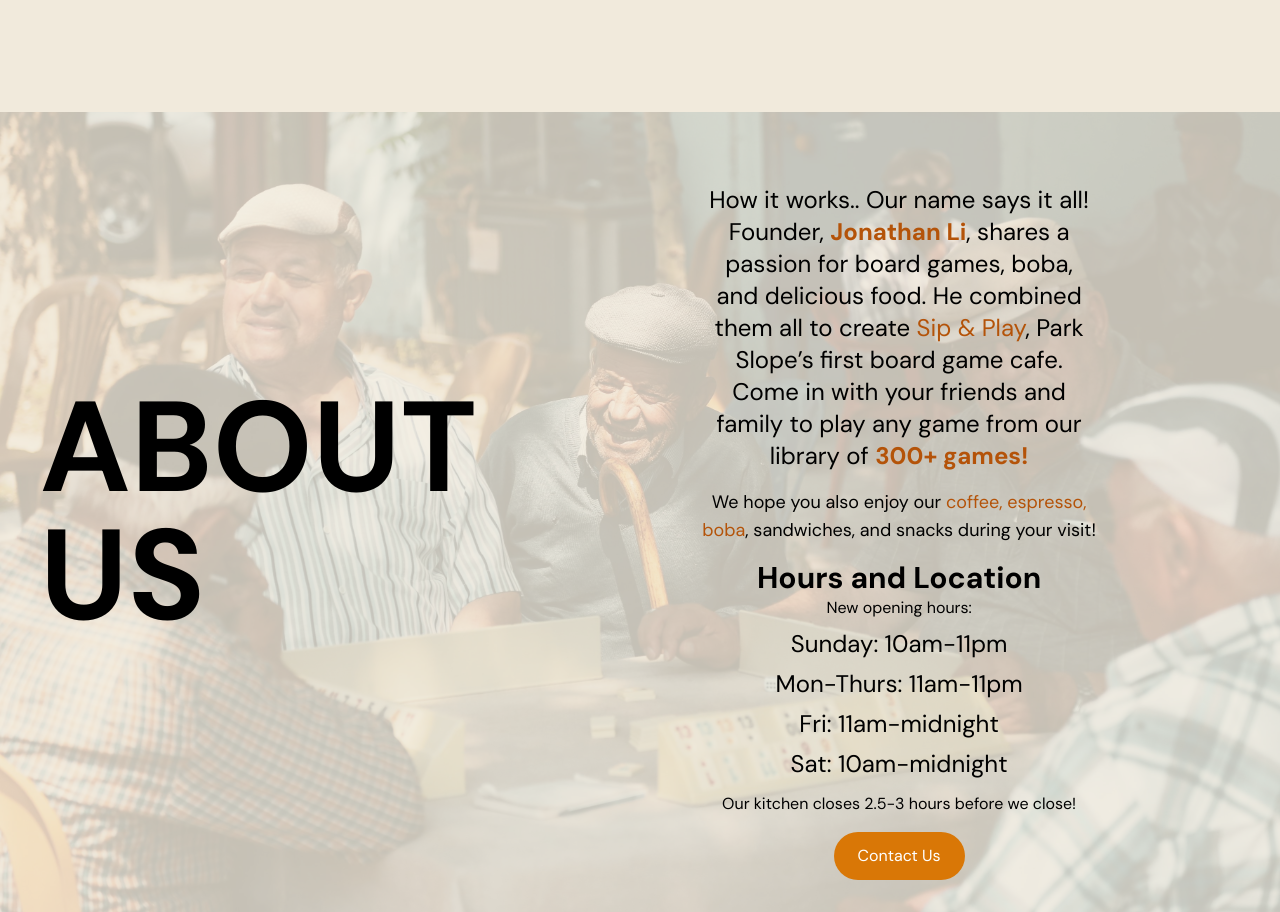
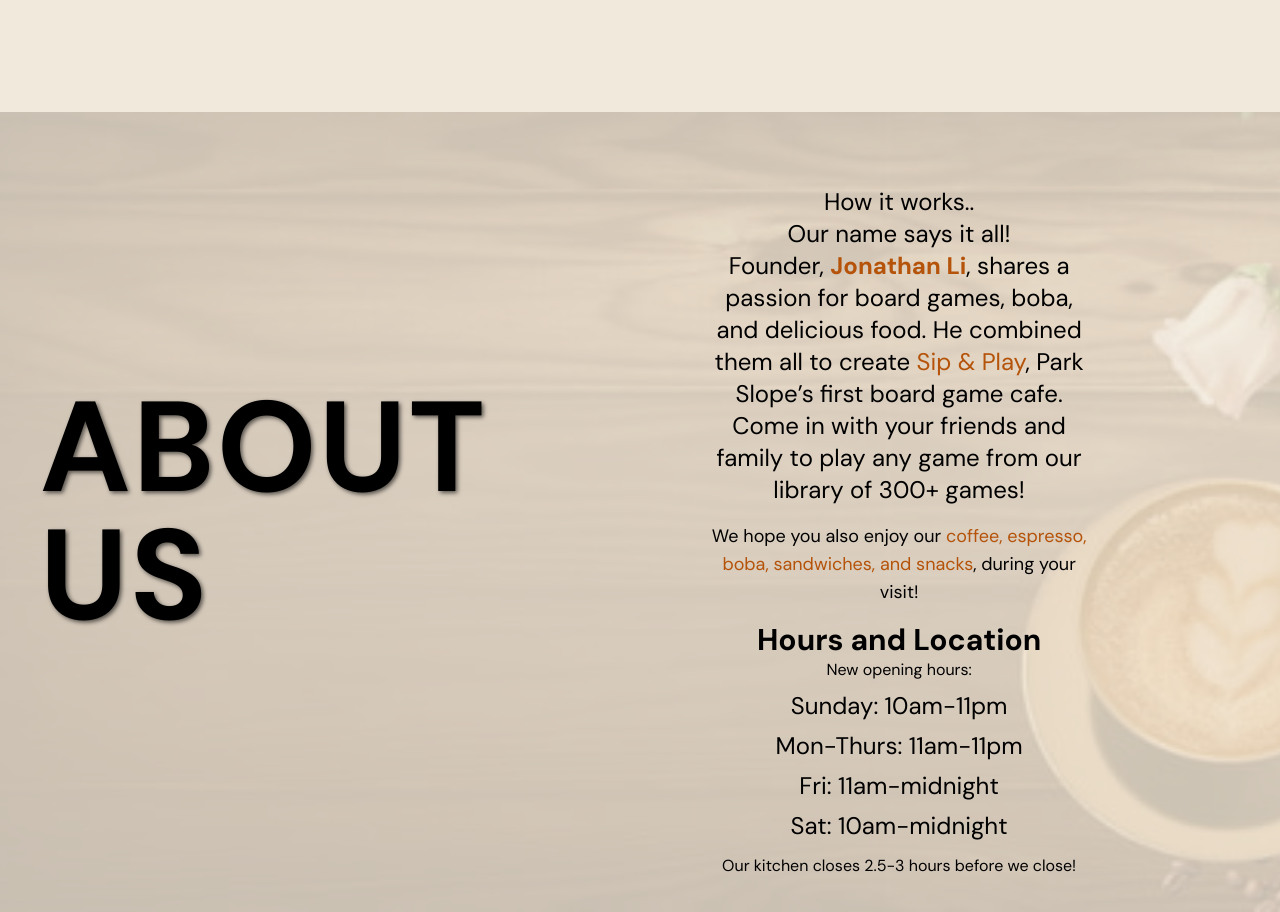
Before and after one commit to RamakrushnaBiswal/PlayCafe, a React (Vite) app: page /about in a window 1280 px wide. Built offline with nearby package versions, Linux system fonts and the light colour scheme.

Commit message:
Modified About Us page and review Carousel

```diff
--- a/src/Components/Pages/About.jsx
+++ b/src/Components/Pages/About.jsx
@@ -11,27 +11,36 @@
 
       <div className="relative z-10 flex items-center justify-center h-full px-10">
   <h1
-          className={`text-9xl font-bold text-start w-full transition-all duration-500 ease-in-out ${hovered ? 'text-amber-600 scale-105' : 'text-black'}`}
+    className={`text-9xl font-bold text-start w-full transition-all duration-500 ease-in-out transform ${
+      hovered ? 'text-amber-600 scale-110' : 'text-black'
+    }`}
     onMouseEnter={() => setHovered(true)}
     onMouseLeave={() => setHovered(false)}
+    style={{
+      textShadow: '2px 2px 4px rgba(0, 0, 0, 0.6)', // Adds depth
+      letterSpacing: '2px', // Increases spacing for a more modern look
+    }}
   >
     ABOUT US
   </h1>
 
         {/* Text content with darker colors */}
         <div className="flex flex-col items-center w-full justify-center align-middle mt-10 px-36 relative z-10 space-y-4 text-center">
-          <p className="text-2xl text-black">
+        <p className="text-2xl text-black text-center">
   How it works..
+  <br /> {/* Adds a line break for better readability */}
   Our name says it all!
+  <br /> {/* Adds a line break for better readability */}
   Founder, <span className="font-semibold text-amber-700">Jonathan Li</span>, shares a passion for board games, boba, and
   delicious food. He combined them all to create <span className="text-amber-700">Sip & Play</span>, Park Slope’s
-            first board game cafe. Come in with your friends and family to play any game from our library of <span className="font-bold text-amber-700">300+ games!</span>
+  first board game cafe. Come in with your friends and family to play any game from our library of 300+ games!
 </p>
+
 
           {/* Interactive Highlight with darker text */}
           <p className="text-lg text-black mt-5">
-            We hope you also enjoy our <span className="text-amber-700">coffee, espresso, boba</span>,
-            sandwiches, and snacks during your visit!
+            We hope you also enjoy our <span className="text-amber-700">coffee, espresso, boba, sandwiches, and snacks</span>,
+             during your visit!
           </p>
 
           {/* Hours and Location with darker text and hover effects */}
@@ -40,19 +49,16 @@
             <p>
               New opening hours:
               <ul className="text-2xl space-y-2 mt-2">
-                <li className="hover:text-amber-600">Sunday: 10am-11pm</li>
-                <li className="hover:text-amber-600">Mon-Thurs: 11am-11pm</li>
-                <li className="hover:text-amber-600">Fri: 11am-midnight</li>
-                <li className="hover:text-amber-600">Sat: 10am-midnight</li>
+                <li className="hover:text-amber-500">Sunday: 10am-11pm</li>
+                <li className="hover:text-amber-500">Mon-Thurs: 11am-11pm</li>
+                <li className="hover:text-amber-500">Fri: 11am-midnight</li>
+                <li className="hover:text-amber-500">Sat: 10am-midnight</li>
               </ul>
               <span className="block mt-3">Our kitchen closes 2.5-3 hours before we close!</span>
             </p>
           </div>
 
-          {/* Call-to-action button */}
-          <a href="/contact" className="mt-10 inline-block bg-amber-600 text-white py-3 px-6 rounded-full hover:bg-amber-500 transition-colors duration-300">
-            Contact Us
-          </a>
+
         </div>
       </div>
     </div>
```
Also changed, not shown: src/assets/img/abt1.jpg. Lines whose indentation alone changed are shown as unchanged.
